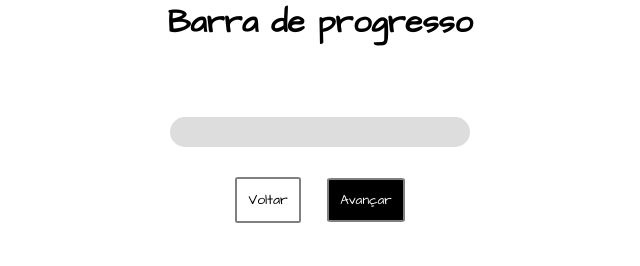
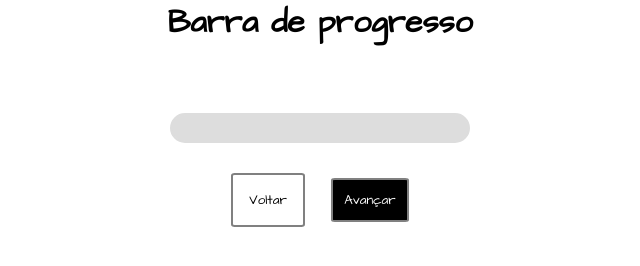
Before and after one commit to LucasRodriguesCunha/barra-progresso-js, a plain HTML site: page index.html in a window 1280 px wide. In both pictures the pointer is over the button "Voltar". Shown: the full height of the page, 320-960 px from the left. Drawn offline with Linux system fonts and the light colour scheme.

Commit message:
Finished project

```diff
--- a/index.css
+++ b/index.css
@@ -44,7 +44,7 @@ button {
 button:hover {
     color: #000;
     background-color: #fff;
-    font-size: 14px;
+padding: 16px;
 }
 
 h1 {
```
